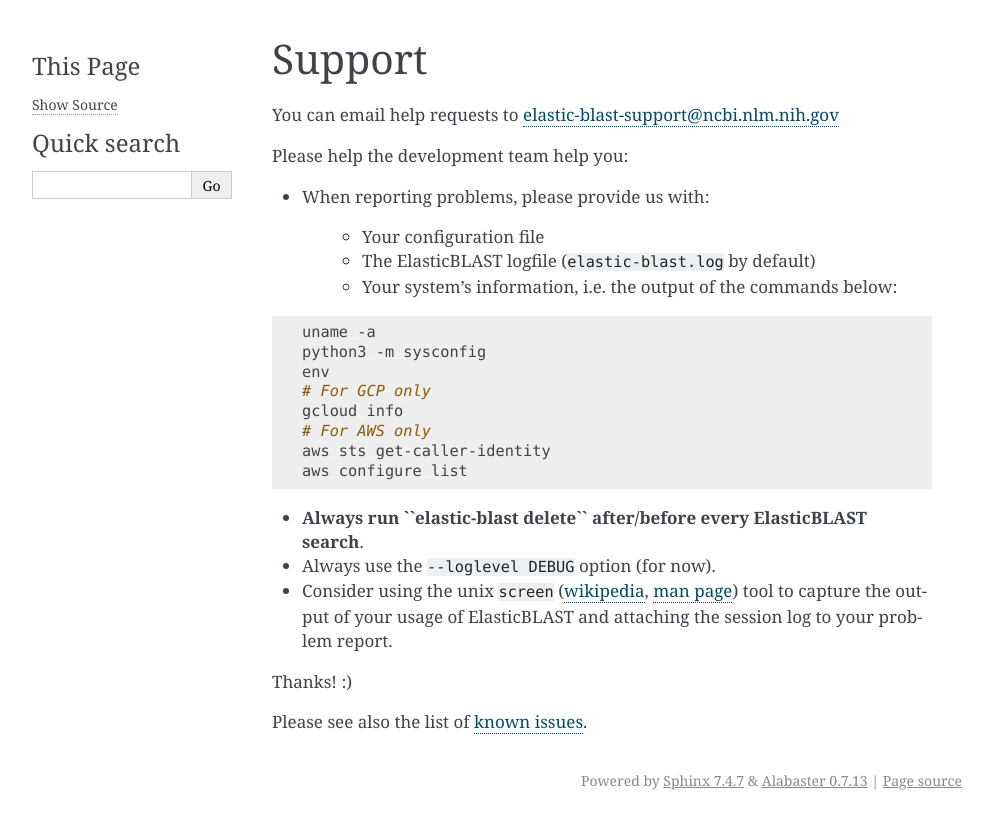
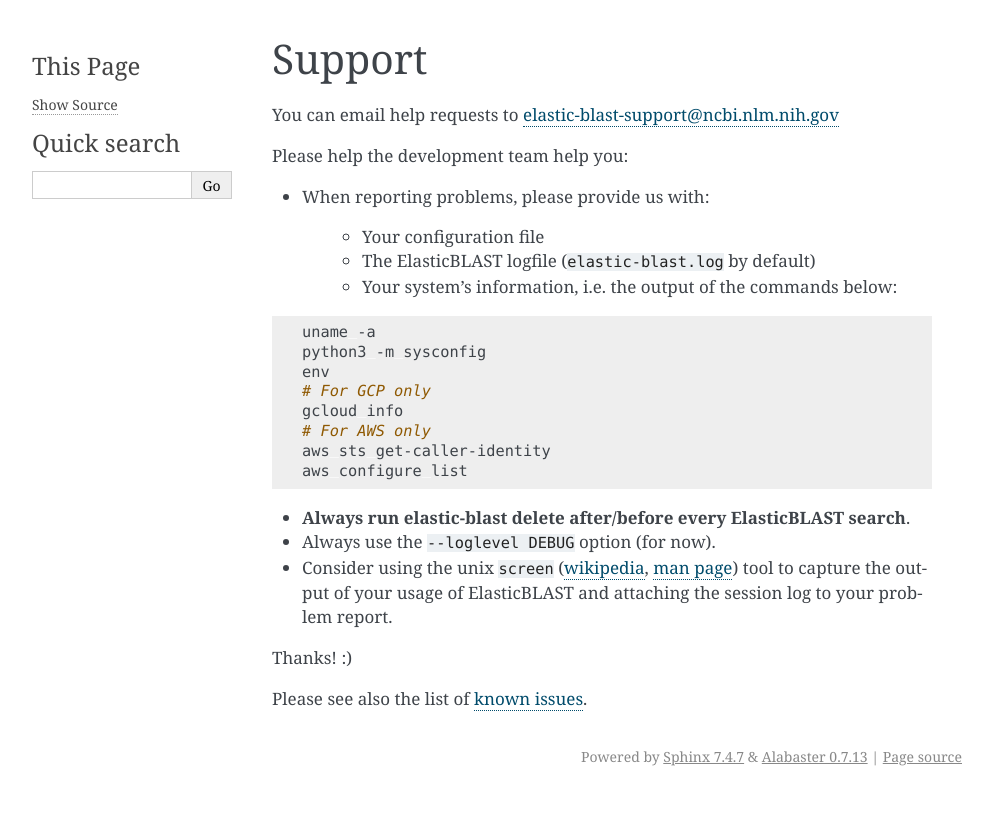
Before and after one commit to ncbi/elastic-blast-docs, a Sphinx documentation site: the page built from docs/source/support.rst, in a window 1280 px wide. Shown: the top 829 px of the page, without its empty margins (148-1141 px from the left). Built offline with Sphinx 7.4.7, drawn with Linux system fonts in a browser that asks for light colours.

Commit message:
Formatting fix

```diff
--- a/docs/source/support.rst
+++ b/docs/source/support.rst
@@ -25,7 +25,7 @@
     aws configure list
 
 
-* **Always run ``elastic-blast delete`` after/before every ElasticBLAST search**.
+* **Always run elastic-blast delete after/before every ElasticBLAST search**.
 * Always use the ``--loglevel DEBUG`` option (for now).
 * Consider using the unix ``screen`` (`wikipedia <https://en.wikipedia.org/wiki/Script_(Unix)>`_, `man page <https://man7.org/linux/man-pages/man1/script.1.html>`_) tool to capture the
   output of your usage of ElasticBLAST and attaching the session log to your
```
